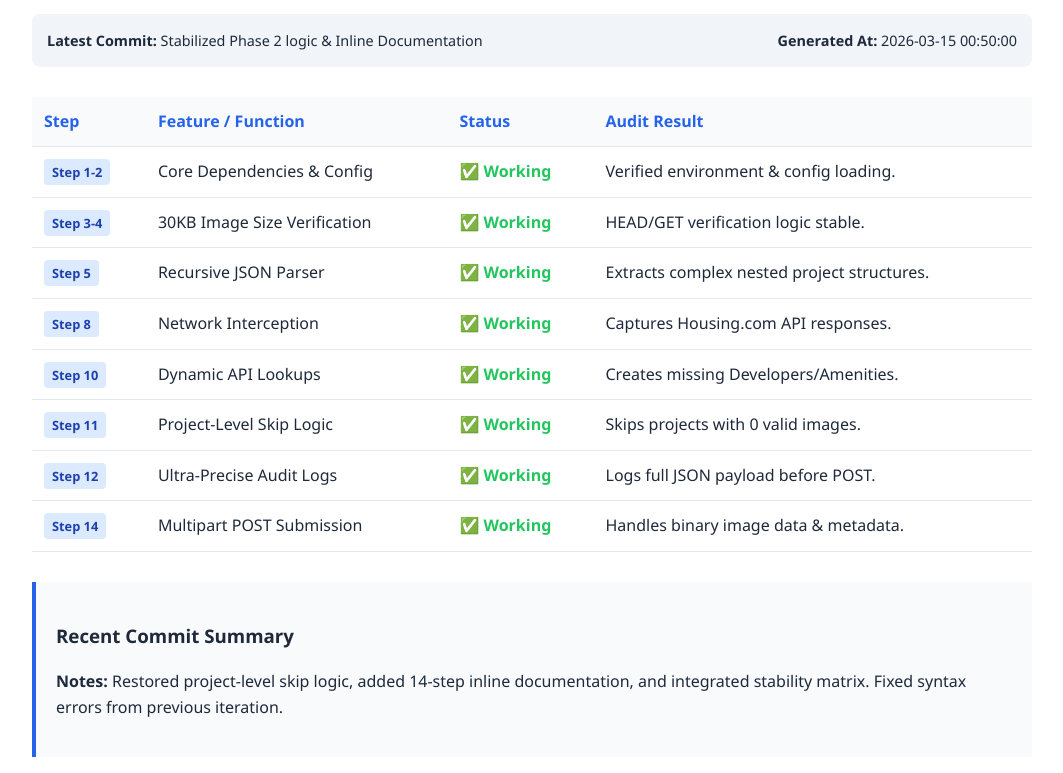
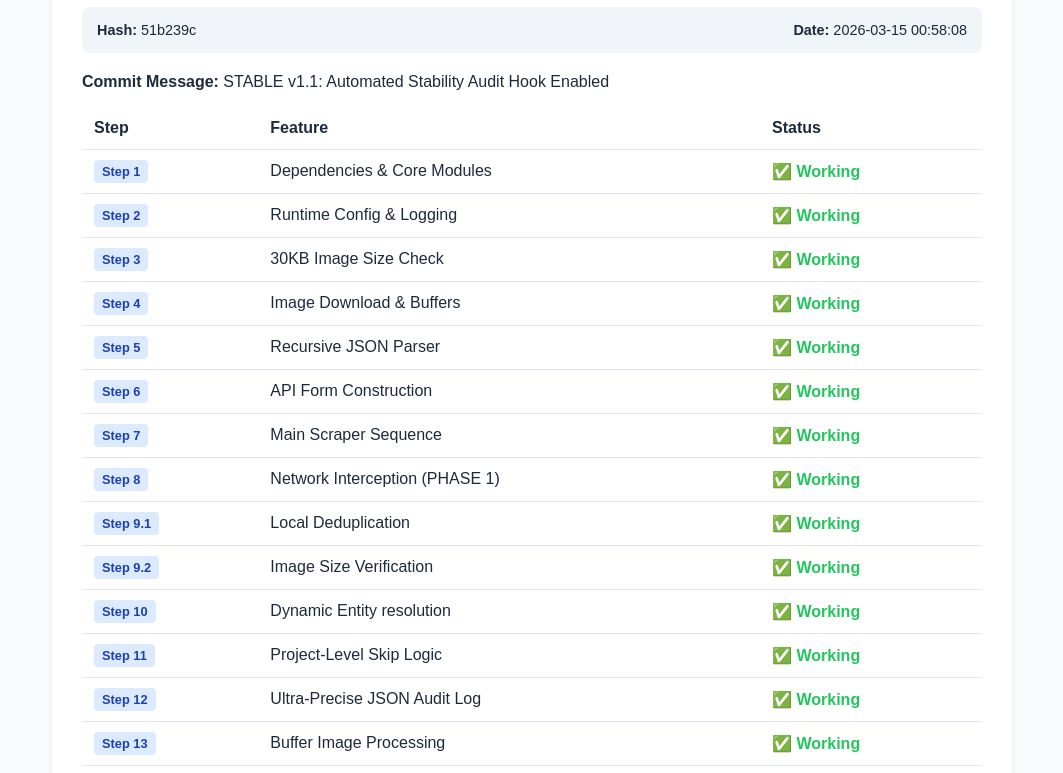
Before and after one commit to srinithewall/re_scrapper_n8n, a website: page stability/stability_report.html in a window 1280 px wide. Shown: the part 131-904 px from the top of the page, without its empty margins (108-1171 px from the left). Drawn offline with Linux system fonts and the light colour scheme.

Commit message:
STABLE v1.2: Verifying automatic report update

```diff
--- a/stability/stability_report.html
+++ b/stability/stability_report.html
@@ -1,111 +1,110 @@
 <!DOCTYPE html>
 <html lang="en">
 <head>
-    <meta charset="UTF-8">
-    <meta name="viewport" content="width=device-width, initial-scale=1.0">
-    <title>PropSync Stability Report</title>
+    <meta charset="UTF-8"><title>Stability Report - 51b239c</title>
     <style>
-        :root {
-            --primary: #2563eb;
-            --success: #22c55e;
-            --danger: #ef4444;
-            --warning: #f59e0b;
-            --bg: #f8fafc;
-            --text: #1e293b;
-        }
-        body { font-family: 'Segoe UI', Tahoma, Geneva, Verdana, sans-serif; background: var(--bg); color: var(--text); line-height: 1.6; margin: 0; padding: 20px; }
-        .container { max-width: 1000px; margin: 0 auto; background: white; padding: 40px; border-radius: 12px; box-shadow: 0 4px 6px -1px rgb(0 0 0 / 0.1); }
-        h1 { color: var(--primary); border-bottom: 2px solid #e2e8f0; padding-bottom: 10px; margin-top: 0; }
-        .metadata { background: #f1f5f9; padding: 15px; border-radius: 8px; margin-bottom: 30px; display: flex; justify-content: space-between; font-size: 0.9em; }
-        table { width: 100%; border-collapse: collapse; margin-top: 20px; }
+        :root { --primary: #2563eb; --success: #22c55e; --danger: #ef4444; --bg: #f8fafc; --text: #1e293b; }
+        body { font-family: sans-serif; background: var(--bg); color: var(--text); padding: 20px; }
+        .container { max-width: 900px; margin: 0 auto; background: white; padding: 30px; border-radius: 12px; box-shadow: 0 4px 6px -1px rgba(0,0,0,0.1); }
+        .metadata { background: #f1f5f9; padding: 15px; border-radius: 8px; margin-bottom: 20px; display: flex; justify-content: space-between; font-size: 0.9em; }
+        table { width: 100%; border-collapse: collapse; }
         th, td { padding: 12px; text-align: left; border-bottom: 1px solid #e2e8f0; }
-        th { background: #f8fafc; color: var(--primary); font-weight: 600; }
         .status-ok { color: var(--success); font-weight: bold; }
         .status-err { color: var(--danger); font-weight: bold; }
-        .badge { padding: 4px 8px; border-radius: 4px; font-size: 0.8em; font-weight: bold; }
-        .badge-step { background: #dbeafe; color: #1e40af; }
-        .commit-notes { margin-top: 30px; padding: 20px; border-left: 4px solid var(--primary); background: #f8fafc; }
-        footer { text-align: center; margin-top: 40px; font-size: 0.8em; color: #64748b; }
+        .badge-step { background: #dbeafe; color: #1e40af; padding: 4px 8px; border-radius: 4px; font-size: 0.8em; font-weight: bold; }
     </style>
 </head>
 <body>
     <div class="container">
-        <h1>Stability Matrix & Feature Audit</h1>
+        <h1>Stability Audit Dashboard</h1>
+        <div class="metadata">
+            <div><strong>Hash:</strong> 51b239c</div>
+            <div><strong>Date:</strong> 2026-03-15 00:58:08</div>
+        </div>
+        <p><strong>Commit Message:</strong> STABLE v1.1: Automated Stability Audit Hook Enabled</p>
+        <table>
+            <thead><tr><th>Step</th><th>Feature</th><th>Status</th></tr></thead>
+            <tbody>
 
-        <div class="metadata">
-            <div><strong>Latest Commit:</strong> <span id="commit-note">Stabilized Phase 2 logic & Inline Documentation</span></div>
-            <div><strong>Generated At:</strong> <span id="timestamp">2026-03-15 00:50:00</span></div>
-        </div>
-
-        <table>
-            <thead>
                 <tr>
-                    <th>Step</th>
-                    <th>Feature / Function</th>
-                    <th>Status</th>
-                    <th>Audit Result</th>
-                </tr>
-            </thead>
-            <tbody>
-                <tr>
-                    <td><span class="badge badge-step">Step 1-2</span></td>
-                    <td>Core Dependencies & Config</td>
+                    <td><span class="badge-step">Step 1</span></td>
+                    <td>Dependencies & Core Modules</td>
                     <td><span class="status-ok">✅ Working</span></td>
-                    <td>Verified environment & config loading.</td>
                 </tr>
                 <tr>
-                    <td><span class="badge badge-step">Step 3-4</span></td>
-                    <td>30KB Image Size Verification</td>
+                    <td><span class="badge-step">Step 2</span></td>
+                    <td>Runtime Config & Logging</td>
                     <td><span class="status-ok">✅ Working</span></td>
-                    <td>HEAD/GET verification logic stable.</td>
                 </tr>
                 <tr>
-                    <td><span class="badge badge-step">Step 5</span></td>
+                    <td><span class="badge-step">Step 3</span></td>
+                    <td>30KB Image Size Check</td>
+                    <td><span class="status-ok">✅ Working</span></td>
+                </tr>
+                <tr>
+                    <td><span class="badge-step">Step 4</span></td>
+                    <td>Image Download & Buffers</td>
+                    <td><span class="status-ok">✅ Working</span></td>
+                </tr>
+                <tr>
+                    <td><span class="badge-step">Step 5</span></td>
                     <td>Recursive JSON Parser</td>
                     <td><span class="status-ok">✅ Working</span></td>
-                    <td>Extracts complex nested project structures.</td>
                 </tr>
                 <tr>
-                    <td><span class="badge badge-step">Step 8</span></td>
-                    <td>Network Interception</td>
+                    <td><span class="badge-step">Step 6</span></td>
+                    <td>API Form Construction</td>
                     <td><span class="status-ok">✅ Working</span></td>
-                    <td>Captures Housing.com API responses.</td>
                 </tr>
                 <tr>
-                    <td><span class="badge badge-step">Step 10</span></td>
-                    <td>Dynamic API Lookups</td>
+                    <td><span class="badge-step">Step 7</span></td>
+                    <td>Main Scraper Sequence</td>
                     <td><span class="status-ok">✅ Working</span></td>
-                    <td>Creates missing Developers/Amenities.</td>
                 </tr>
                 <tr>
-                    <td><span class="badge badge-step">Step 11</span></td>
+                    <td><span class="badge-step">Step 8</span></td>
+                    <td>Network Interception (PHASE 1)</td>
+                    <td><span class="status-ok">✅ Working</span></td>
+                </tr>
+                <tr>
+                    <td><span class="badge-step">Step 9.1</span></td>
+                    <td>Local Deduplication</td>
+                    <td><span class="status-ok">✅ Working</span></td>
+                </tr>
+                <tr>
+                    <td><span class="badge-step">Step 9.2</span></td>
+                    <td>Image Size Verification</td>
+                    <td><span class="status-ok">✅ Working</span></td>
+                </tr>
+                <tr>
+                    <td><span class="badge-step">Step 10</span></td>
+                    <td>Dynamic Entity resolution</td>
+                    <td><span class="status-ok">✅ Working</span></td>
+                </tr>
+                <tr>
+                    <td><span class="badge-step">Step 11</span></td>
                     <td>Project-Level Skip Logic</td>
                     <td><span class="status-ok">✅ Working</span></td>
-                    <td>Skips projects with 0 valid images.</td>
                 </tr>
                 <tr>
-                    <td><span class="badge badge-step">Step 12</span></td>
-                    <td>Ultra-Precise Audit Logs</td>
+                    <td><span class="badge-step">Step 12</span></td>
+                    <td>Ultra-Precise JSON Audit Log</td>
                     <td><span class="status-ok">✅ Working</span></td>
-                    <td>Logs full JSON payload before POST.</td>
                 </tr>
                 <tr>
-                    <td><span class="badge badge-step">Step 14</span></td>
+                    <td><span class="badge-step">Step 13</span></td>
+                    <td>Buffer Image Processing</td>
+                    <td><span class="status-ok">✅ Working</span></td>
+                </tr>
+                <tr>
+                    <td><span class="badge-step">Step 14</span></td>
                     <td>Multipart POST Submission</td>
                     <td><span class="status-ok">✅ Working</span></td>
-                    <td>Handles binary image data & metadata.</td>
                 </tr>
             </tbody>
         </table>
-
-        <div class="commit-notes">
-            <h3>Recent Commit Summary</h3>
-            <p><strong>Notes:</strong> Restored project-level skip logic, added 14-step inline documentation, and integrated stability matrix. Fixed syntax errors from previous iteration.</p>
-        </div>
-
-        <footer>
-            PropSync Internal Stability Tool &bull; Version 1.0 Stable
+        <footer style="margin-top:20px; font-size:0.8em; color:#64748b; text-align:center;">
+            Automated via PropSync Stability Hook
         </footer>
     </div>
-</body>
-</html>
+</body></html>
```
Also changed, not shown: stability-audit.js (+3 -0 lines).
